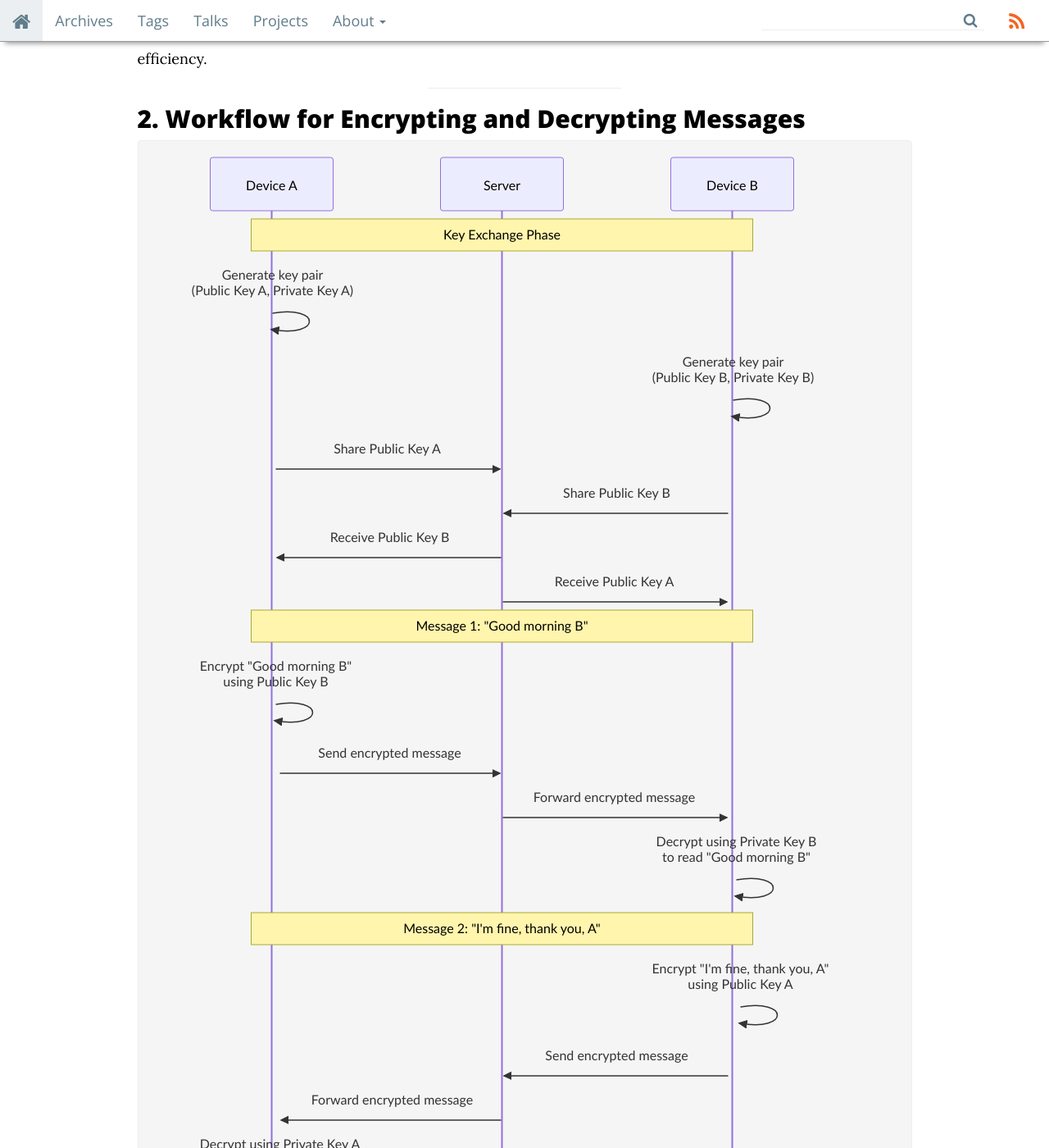
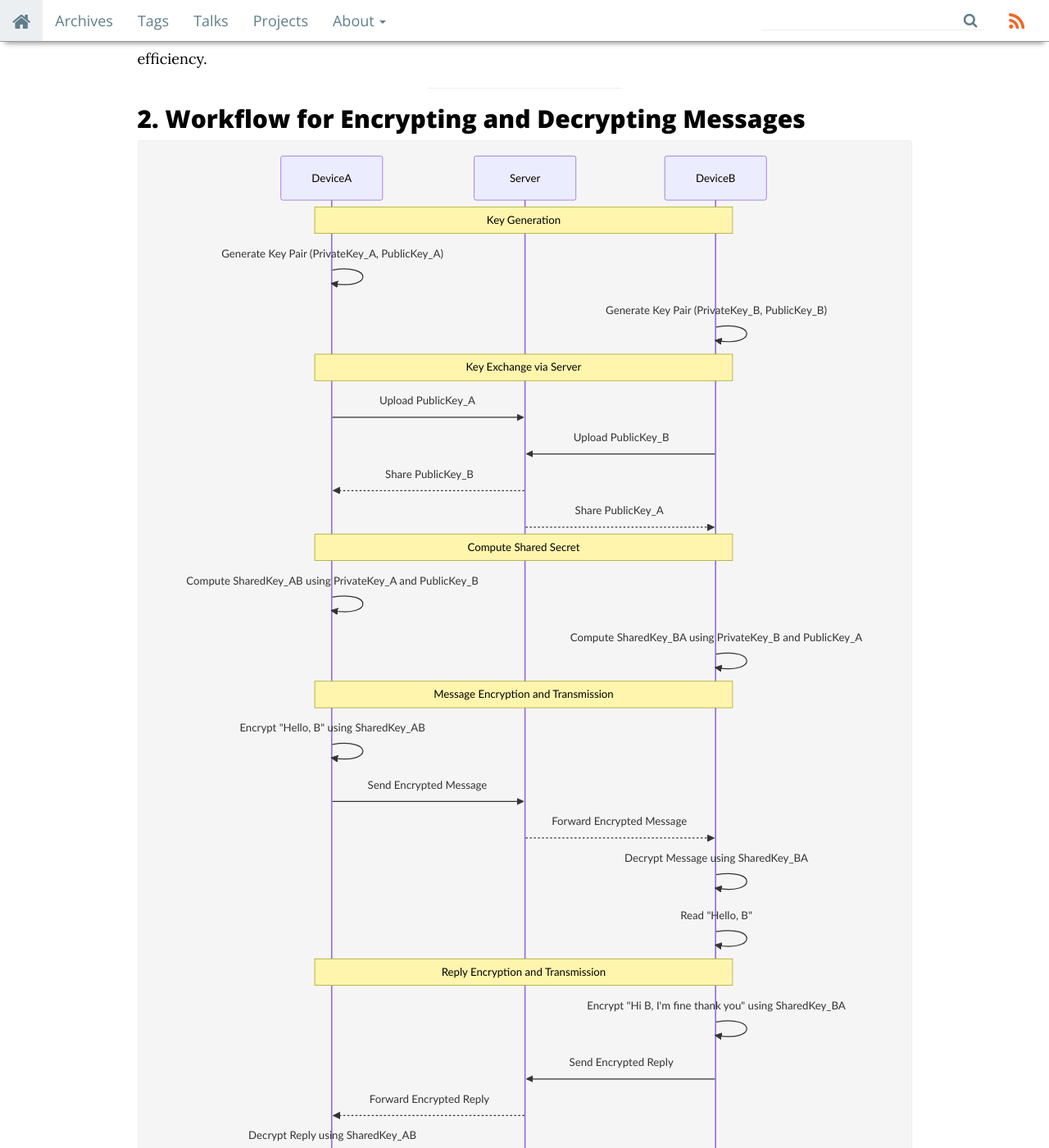
Before and after one commit to freesuraj/freesuraj.github.io, a Jekyll site: the page built from _posts/2025-02-21-endtoendencryption.md, in a window 1280 px wide and 1400 px high, scrolled down 864 px. Shown: the whole window at 82% size. Built offline with Jekyll 4.4.1, drawn with Linux system fonts in a browser that asks for light colours; nearby versions of some CDN libraries; comment, search, counter and statistics services are not loaded; some of the changed text lies outside the part shown.

Commit message:
update the sequence diagram

```diff
--- a/_posts/2025-02-21-endtoendencryption.md
+++ b/_posts/2025-02-21-endtoendencryption.md
@@ -33,31 +33,37 @@ In E2EE systems like WhatsApp, **asymmetric encryption** is typically used to es
 
 <pre class="mermaid">
     sequenceDiagram
-        participant A as Device A
-        participant S as Server
-        participant B as Device B
+        participant DeviceA
+        participant Server
+        participant DeviceB
 
-        Note over A,B: Key Exchange Phase
-        A->>+A: Generate key pair<br/>(Public Key A, Private Key A)
-        B->>+B: Generate key pair<br/>(Public Key B, Private Key B)
-        A->>S: Share Public Key A
-        B->>S: Share Public Key B
-        S->>A: Receive Public Key B
-        S->>B: Receive Public Key A
+        Note over DeviceA,DeviceB: Key Generation
+        DeviceA->>DeviceA: Generate Key Pair (PrivateKey_A, PublicKey_A)
+        DeviceB->>DeviceB: Generate Key Pair (PrivateKey_B, PublicKey_B)
 
-        Note over A,B: Message 1: "Good morning B"
-        A->>+A: Encrypt "Good morning B"<br/>using Public Key B
-        A->>S: Send encrypted message
-        S->>B: Forward encrypted message
-        B->>+B: Decrypt using Private Key B<br/>to read "Good morning B"
+        Note over DeviceA,DeviceB: Key Exchange via Server
+        DeviceA->>Server: Upload PublicKey_A
+        DeviceB->>Server: Upload PublicKey_B
+        Server-->>DeviceA: Share PublicKey_B
+        Server-->>DeviceB: Share PublicKey_A
 
-        Note over A,B: Message 2: "I'm fine, thank you, A"
-        B->>+B: Encrypt "I'm fine, thank you, A"<br/>using Public Key A
-        B->>S: Send encrypted message
-        S->>A: Forward encrypted message
-        A->>+A: Decrypt using Private Key A<br/>to read "I'm fine, thank you, A"
+        Note over DeviceA,DeviceB: Compute Shared Secret
+        DeviceA->>DeviceA: Compute SharedKey_AB using PrivateKey_A and PublicKey_B
+        DeviceB->>DeviceB: Compute SharedKey_BA using PrivateKey_B and PublicKey_A
 
-        Note over A,B: Server cannot read messages<br/>Only encrypted data passes through
+        Note over DeviceA,DeviceB: Message Encryption and Transmission
+        DeviceA->>DeviceA: Encrypt "Hello, B" using SharedKey_AB
+        DeviceA->>Server: Send Encrypted Message
+        Server-->>DeviceB: Forward Encrypted Message
+        DeviceB->>DeviceB: Decrypt Message using SharedKey_BA
+        DeviceB->>DeviceB: Read "Hello, B"
+
+        Note over DeviceA,DeviceB: Reply Encryption and Transmission
+        DeviceB->>DeviceB: Encrypt "Hi B, I'm fine thank you" using SharedKey_BA
+        DeviceB->>Server: Send Encrypted Reply
+        Server-->>DeviceA: Forward Encrypted Reply
+        DeviceA->>DeviceA: Decrypt Reply using SharedKey_AB
+        DeviceA->>DeviceA: Read "Hi B, I'm fine thank you"
 </pre>
 
 ### **Step 1: Key Generation**
```
Also changed, not shown: _posts/2020-03-20-compiler.md (+90 -90 lines), _posts/2025-02-17-aios.md (+22 -22 lines).
